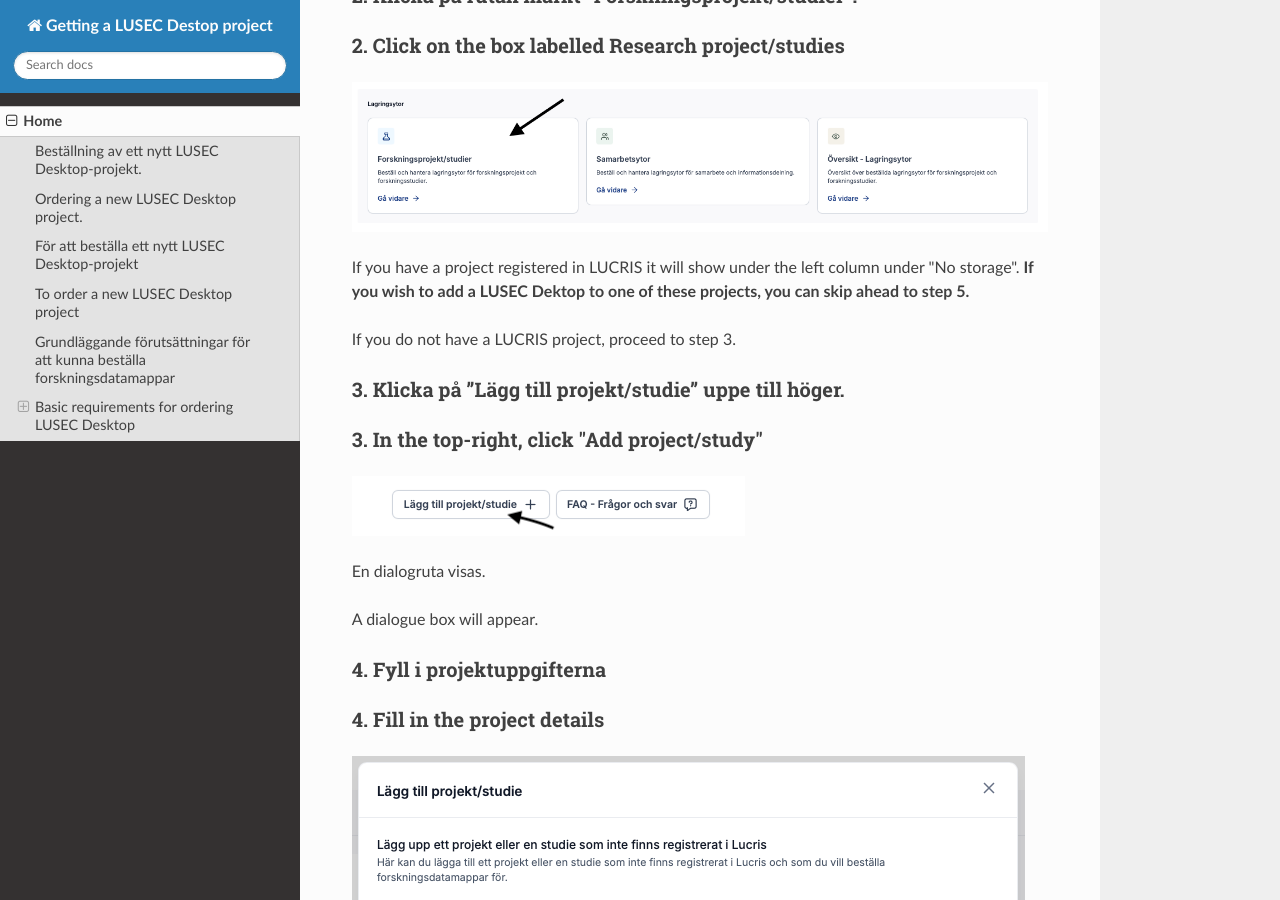
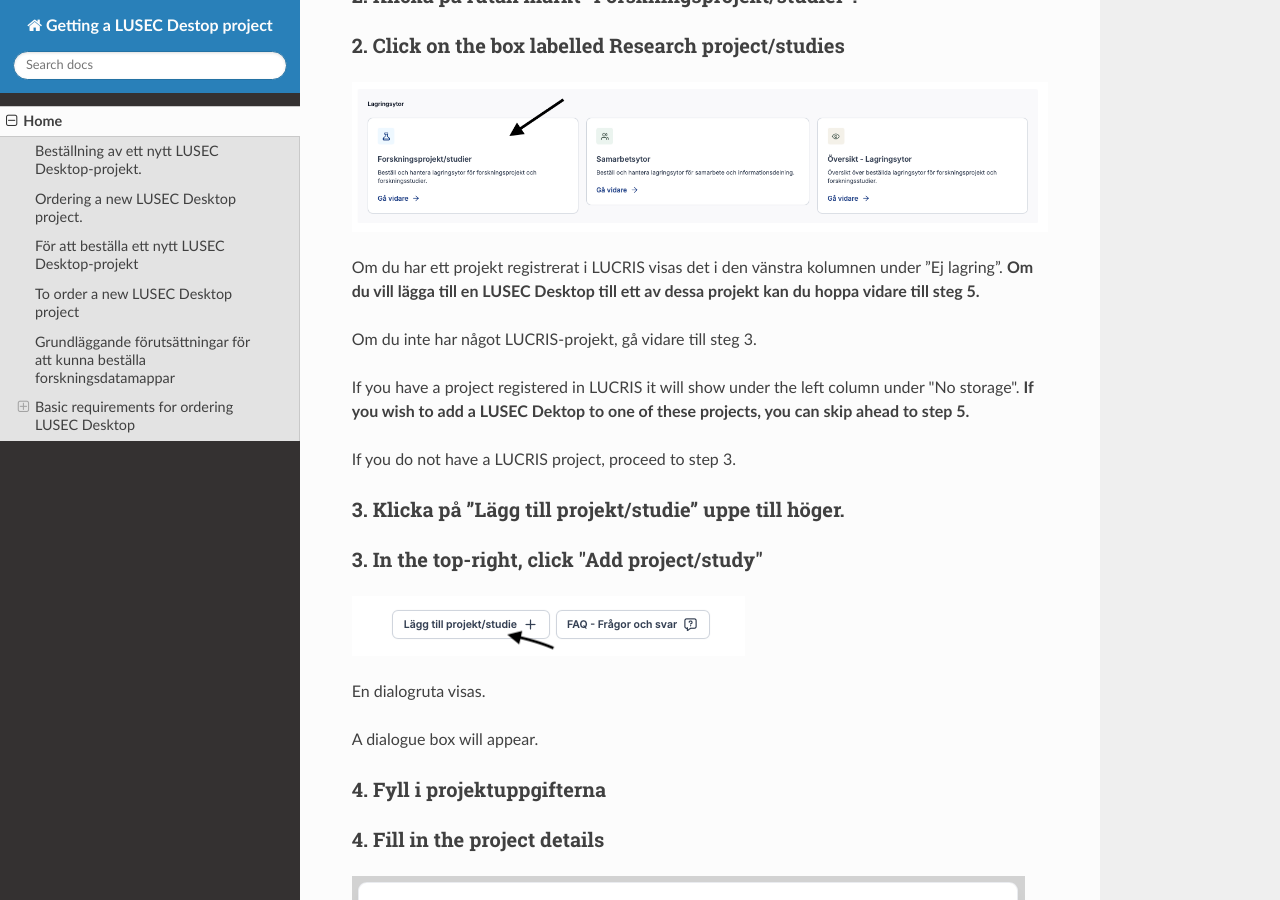
Before and after one commit to RDO-LU/Getting_a_LUSEC_Project, an MkDocs documentation site: the page built from docs/index.md, in a window 1280 px wide and 900 px high, scrolled down 1713 px. Built offline with MkDocs 1.6.1, drawn with Linux system fonts in a browser that asks for light colours; nearby versions of some CDN libraries.

Commit message:
Lucris addition

```diff
--- a/docs/index.md
+++ b/docs/index.md
@@ -55,6 +55,10 @@ On the righthandside click the box under 'MODULE FOR ORDERING STORAGE SPACES'
 ### 2\. Click on the box labelled Research project/studies
 
 ![image](images/Step2_RPS.png)
+
+Om du har ett projekt registrerat i LUCRIS visas det i den vänstra kolumnen under ”Ej lagring”. **Om du vill lägga till en LUSEC Desktop till ett av dessa projekt kan du hoppa vidare till steg 5.**
+
+Om du inte har något LUCRIS-projekt, gå vidare till steg 3.
 
 If you have a project registered in LUCRIS it will show under the left column under "No storage". **If you wish to add a LUSEC Dektop to one of these projects, you can skip ahead to step 5.**
 
```
Also changed, not shown: site/index.html, site/search/search_index.json.
